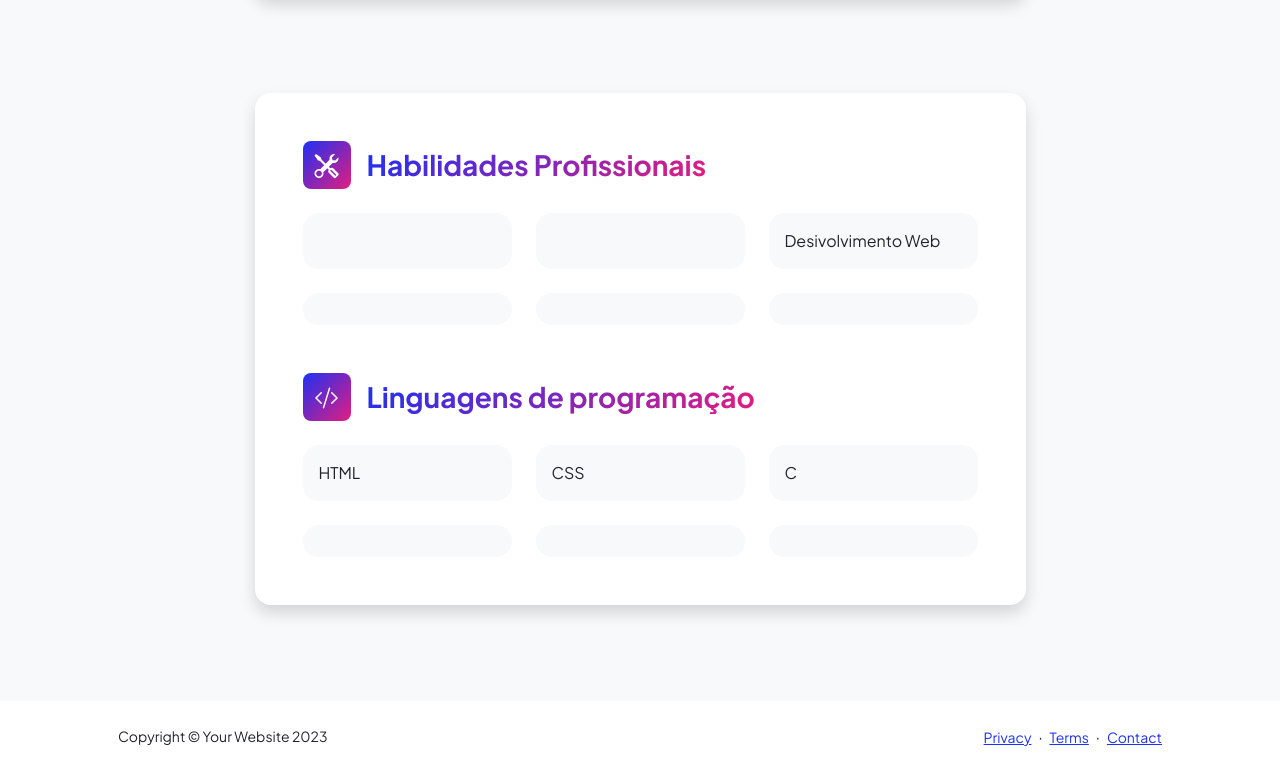
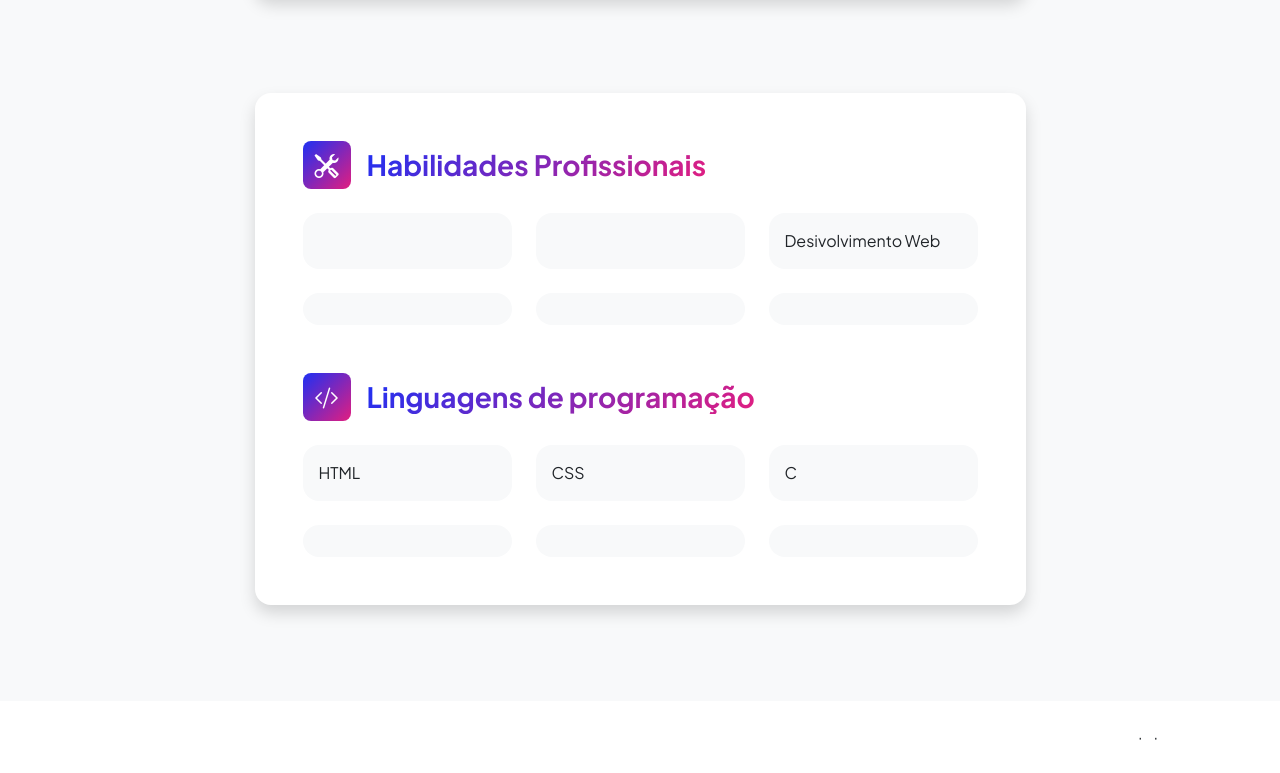
Before and after one commit to JUAXTANUS/github_page, a plain HTML site: page resume.html in a window 1280 px wide. Shown: the part 999-1772 px from the top of the page. Drawn offline with nearby package versions, Linux system fonts and the light colour scheme.

Commit message:
Update resume.html

```diff
--- a/resume.html
+++ b/resume.html
@@ -183,13 +183,13 @@
         <footer class="bg-white py-4 mt-auto">
             <div class="container px-5">
                 <div class="row align-items-center justify-content-between flex-column flex-sm-row">
-                    <div class="col-auto"><div class="small m-0">Copyright &copy; Your Website 2023</div></div>
+                    <div class="col-auto"><div class="small m-0"></div></div>
                     <div class="col-auto">
-                        <a class="small" href="#!">Privacy</a>
+                        <a class="small" href="#!"></a>
                         <span class="mx-1">&middot;</span>
-                        <a class="small" href="#!">Terms</a>
+                        <a class="small" href="#!"></a>
                         <span class="mx-1">&middot;</span>
-                        <a class="small" href="#!">Contact</a>
+                        <a class="small" href="#!"></a>
                     </div>
                 </div>
             </div>
```
